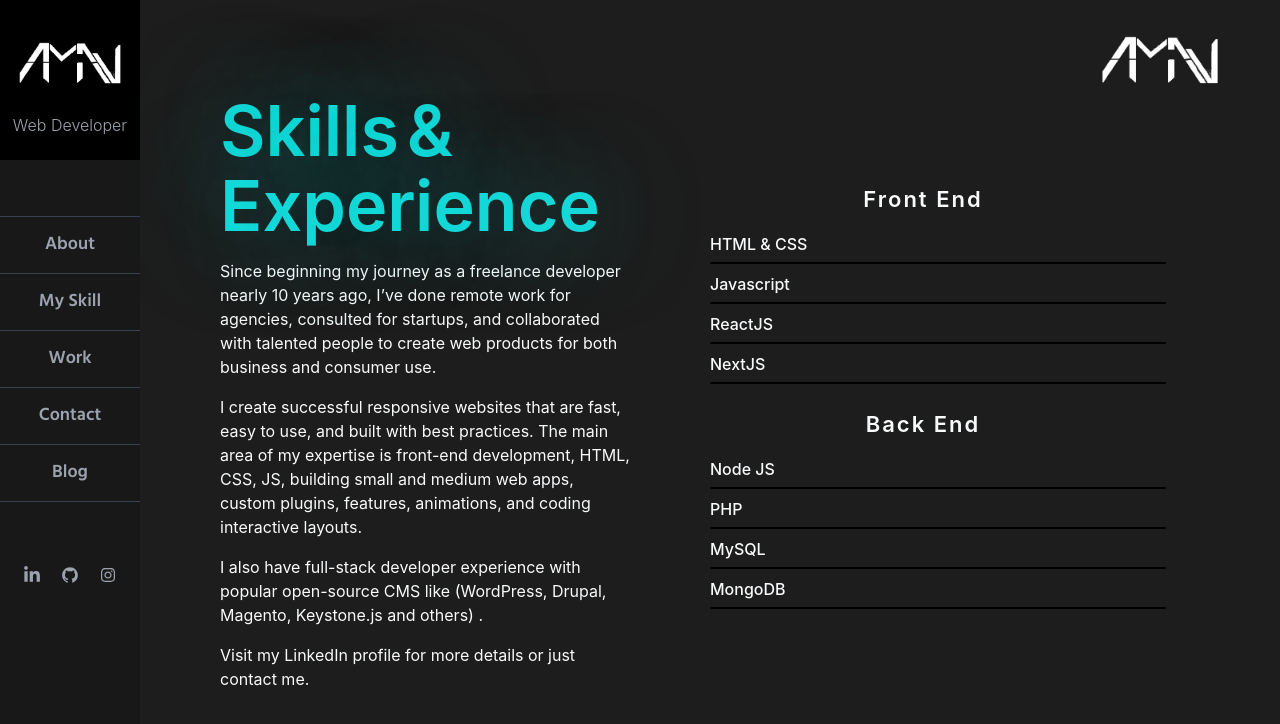
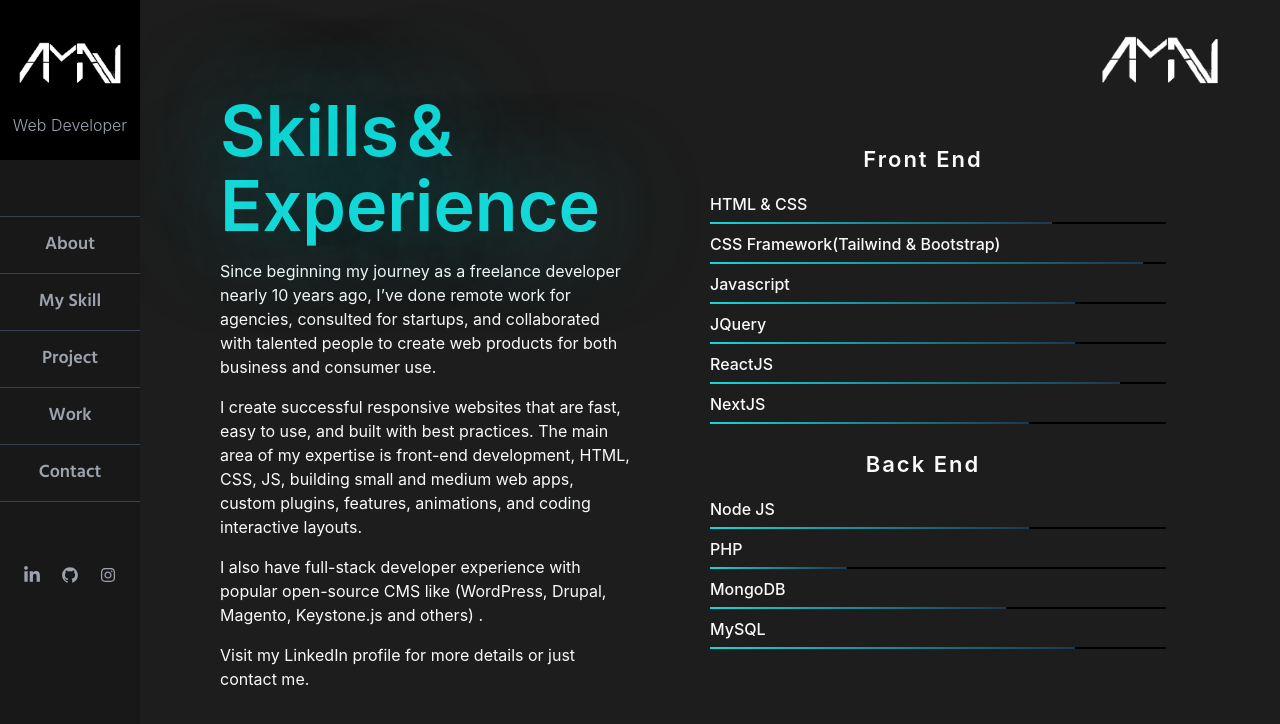
Before and after one commit to ZyX-N/Portfolio-new-version, a React (Create React App) app: page /skill in a window 1280 px wide. Shown: the top 724 px of the page. Built offline with nearby package versions, Linux system fonts and the light colour scheme.

Commit message:
Globe successfully created

```diff
--- a/package.json
+++ b/package.json
@@ -12,6 +12,7 @@
     "react-icons": "^4.7.1",
     "react-router-dom": "^6.6.2",
     "react-scripts": "5.0.1",
+    "TagCloud": "^2.3.2",
     "web-vitals": "^2.1.4"
   },
   "scripts": {
--- a/src/Components/Globe.jsx
+++ b/src/Components/Globe.jsx
@@ -1,9 +1,28 @@
-import React from "react";
+import React, { useEffect } from "react";
 
-const Globe = () => {
-  return <div className="rBox">
+// npm i TagCloud
+import TagCloud from "TagCloud";
 
-  </div>
+const Globe = (props) => {
+  useEffect(() => {
+    const container = ".tagcloud";
+    const texts = props.data;
+
+    const options = {
+      radius: 300,
+      maxSpeed: "fast",
+      initSpeed: "normal",
+      keep: true,
+    };
+
+    TagCloud(container, texts, options);
+  }, []);
+
+  return (
+    <div className="text-[#14d9d8] text-[18px] font-semibold">
+      <span className="tagcloud"></span>
+    </div>
+  );
 };
 
 export default Globe;
--- a/src/Components/Navbar.jsx
+++ b/src/Components/Navbar.jsx
@@ -9,9 +9,9 @@ const Navbar = (props) => {
   const navigators = [
     {text:"About",href:"/about"},
     {text:"My Skill",href:"/skill"},
+    {text:"Project",href:"/project"},
     {text:"Work",href:"/work"},
     {text:"Contact",href:"/contact"},
-    {text:"Blog",href:"/blog"},
   ];
 
   return (
--- a/src/Screens/About.jsx
+++ b/src/Screens/About.jsx
@@ -6,20 +6,19 @@ import { Link } from "react-router-dom";
 import Globe from "../Components/Globe";
 
 const About = () => {
-
   const skillGroup = [
-    {skill:"HTML"},
-    {skill:"CSS"},
-    {skill:"Bootstrap"},
-    {skill:"Tailwind CSS"},
-    {skill:"Javascript"},
-    {skill:"ReactJS"},
-    {skill:"NextJS"},
-    {skill:"JQuery"},
-    {skill:"NodeJS"},
-    {skill:"ExpressJS"},
-    {skill:"MySQL"},
-    {skill:"MongoDB"},
+    "HTML",
+    "CSS",
+    "Bootstrap",
+    "Tailwind CSS",
+    "Javascript",
+    "ReactJS",
+    "NextJS",
+    "JQuery",
+    "NodeJS",
+    "ExpressJS",
+    "MySQL",
+    "MongoDB",
   ];
 
   const [loading, setLoading] = useState(true);
@@ -80,7 +79,7 @@ const About = () => {
               to={"/blog"}
               className="text-[#14d9d8] hover:text-[15px] hover:text-[#06c2c2] absolute transition-all duration-300 flex items-center"
             >
-              Let’s make something special{" "}
+              Let’s make something special
               <BsArrowRight className="animate-[wiggle_1s_ease-in-out_infinite]" />{" "}
             </Link>
           </div>
--- a/src/Screens/Skill.jsx
+++ b/src/Screens/Skill.jsx
@@ -21,17 +21,19 @@ const Skill = () => {
   };
 
   const skillFrontEnd = [
-    { name: "HTML & CSS", proficiency: "4/5" },
-    { name: "Javascript", proficiency: "3/4" },
-    { name: "ReactJS", proficiency: "3/4" },
-    { name: "NextJS", proficiency: "3/4" },
+    { name: "HTML & CSS", proficiency: "after:w-[75%] after:from-[#14d9d8] after:to-[#1d3653] after:bg-gradient-to-r" },
+    { name: "CSS Framework(Tailwind & Bootstrap)", proficiency: "after:w-[95%] after:from-[#14d9d8] after:to-[#1d3653] after:bg-gradient-to-r" },
+    { name: "Javascript", proficiency: "after:w-[80%] after:from-[#14d9d8] after:to-[#1d3653] after:bg-gradient-to-r" },
+    { name: "JQuery", proficiency: "after:w-[80%] after:from-[#14d9d8] after:to-[#1d3653] after:bg-gradient-to-r" },
+    { name: "ReactJS", proficiency: "after:w-[90%] after:from-[#14d9d8] after:to-[#1d3653] after:bg-gradient-to-r" },
+    { name: "NextJS", proficiency: "after:w-[70%] after:from-[#14d9d8] after:to-[#1d3653] after:bg-gradient-to-r" },
   ];
 
   const skillBackEnd = [
-    { name: "Node JS", proficiency: "4/5" },
-    { name: "PHP", proficiency: "3/4" },
-    { name: "MySQL", proficiency: "3/4" },
-    { name: "MongoDB", proficiency: "3/4" },
+    { name: "Node JS", proficiency: "after:w-[70%] after:from-[#14d9d8] after:to-[#1d3653] after:bg-gradient-to-r" },
+    { name: "PHP", proficiency: "after:w-[30%] after:from-[#14d9d8] after:to-[#1d3653] after:bg-gradient-to-r" },
+    { name: "MongoDB", proficiency: "after:w-[65%] after:from-[#14d9d8] after:to-[#1d3653] after:bg-gradient-to-r" },
+    { name: "MySQL", proficiency: "after:w-[80%] after:from-[#14d9d8] after:to-[#1d3653] after:bg-gradient-to-r" },
   ];
 
   return (
@@ -102,7 +104,7 @@ const Skill = () => {
                 <div className="flex flex-col items-start my-2" key={index}>
                   <h3 className="text-slate-50 font-medium">{item.name}</h3>
                   <div
-                    className={`relative mt-1.5 w-4/5 h-0.5 bg-black rounded-lg after:content-[''] after:w-${item.proficiency} after:absolute after:top-0 after:left-0 after:from-[#14d9d8] after:to-[#531d48] after:bg-gradient-to-r after:h-0.5 after:z-50 after:transition-all after:hover:w-full after:duration-500 after:ease-in-out`}
+                    className={`relative mt-1.5 w-4/5 h-0.5 bg-black rounded-lg after:content-[''] ${item.proficiency} after:absolute after:top-0 after:left-0 after:h-0.5 after:z-50 after:transition-all after:hover:w-full after:duration-500 after:ease-in-out`}
                   ></div>
                 </div>
               ))}
@@ -116,7 +118,7 @@ const Skill = () => {
                 <div className="flex flex-col items-start my-2" key={index}>
                   <h3 className="text-slate-50 font-medium">{item.name}</h3>
                   <div
-                    className={`relative mt-1.5 w-4/5 h-0.5 bg-black rounded-lg after:content-[''] after:w-${item.proficiency} after:absolute after:top-0 after:left-0 after:from-[#14d9d8] after:to-[#531d48] after:bg-gradient-to-r after:h-0.5 after:z-50 after:transition-all after:hover:w-full after:duration-500 after:ease-in-out`}
+                    className={`relative mt-1.5 w-4/5 h-0.5 bg-black rounded-lg after:content-[''] ${item.proficiency} after:absolute after:top-0 after:left-0 after:h-0.5 after:z-50 after:transition-all after:hover:w-full after:duration-500 after:ease-in-out`}
                   ></div>
                 </div>
               ))}
--- a/src/index.js
+++ b/src/index.js
@@ -5,7 +5,7 @@ import App from './App';
 
 const root = ReactDOM.createRoot(document.getElementById('root'));
 root.render(
-  <React.StrictMode>
+  // <React.StrictMode>
     <App />
-  </React.StrictMode>
+  // </React.StrictMode>
 );
```
Also changed, not shown: src/Screens/Contact.jsx (+40 -18 lines), 1 other file (tests, documents, lock files or other folders).
